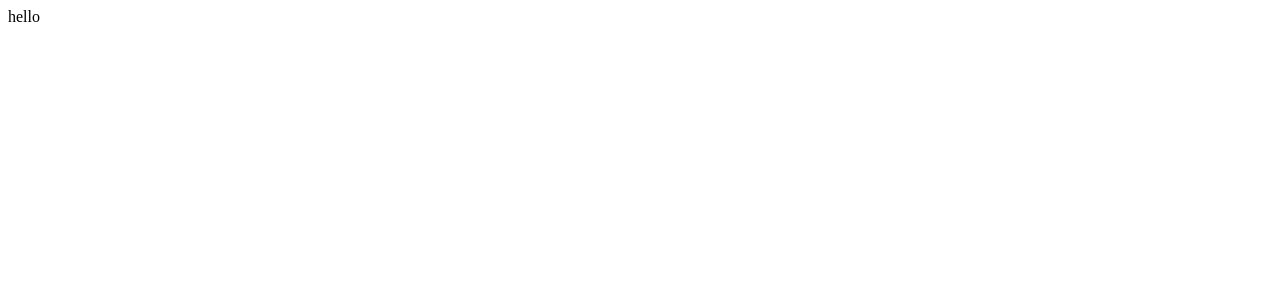
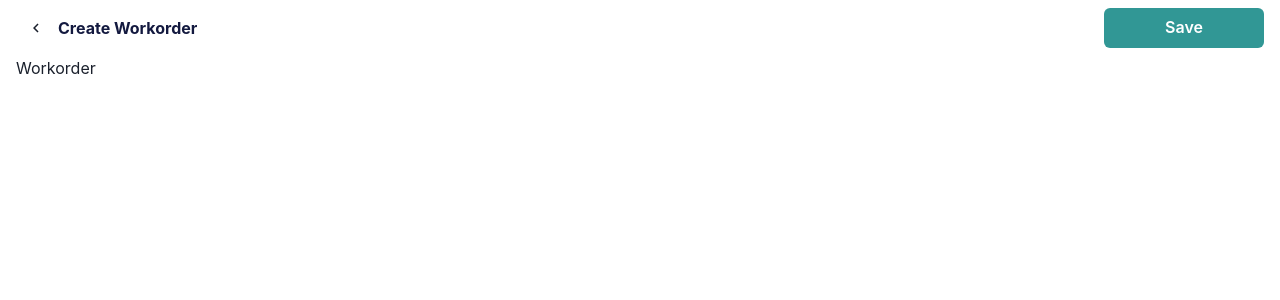
Before and after one commit to Anirudhece/makeOffice, a React (Vite) app: page / in a window 1280 px wide. Shown: the top 300 px of the page. Built offline with nearby package versions, Linux system fonts and the light colour scheme.

Commit message:
navbar done

```diff
--- a/package.json
+++ b/package.json
@@ -10,6 +10,11 @@
     "preview": "vite preview"
   },
   "dependencies": {
+    "@chakra-ui/icons": "^2.1.1",
+    "@chakra-ui/react": "^2.8.2",
+    "@emotion/react": "^11.11.4",
+    "@emotion/styled": "^11.11.5",
+    "framer-motion": "^11.0.24",
     "react": "^18.2.0",
     "react-dom": "^18.2.0"
   },
--- a/src/App.jsx
+++ b/src/App.jsx
@@ -1,10 +1,16 @@
+import React from "react";
+import { Container, Text } from "@chakra-ui/react";
+import Navbar from "./components/Navbar";
+import Workorder from "./components/Workorder";
 function App() {
-
   return (
     <>
-      <div>hello</div>
+      <Container maxW={"6xxl"}>
+        <Navbar />
+        <Workorder />
+      </Container>
     </>
-  )
+  );
 }
 
-export default App
+export default App;
--- /dev/null
+++ b/src/components/Navbar.jsx
@@ -0,0 +1,26 @@
+import React from "react";
+import { Flex, Text, IconButton, Button } from "@chakra-ui/react";
+import { ChevronLeftIcon } from "@chakra-ui/icons";
+
+const Navbar = () => {
+  return (
+    <Flex size="md" py="2" alignItems="center" justifyContent="space-between">
+      <Flex color="#13193f" alignItems="center" as="b">
+        <IconButton
+          mr="0.5"
+          fontSize='lg'
+
+          isRound={true}
+          variant="ghost"
+          icon={<ChevronLeftIcon />}
+        />
+        <Text>Create Workorder</Text>
+      </Flex>
+      <Button w='40' colorScheme="teal">
+        Save
+      </Button>
+    </Flex>
+  );
+};
+
+export default Navbar;
--- /dev/null
+++ b/src/components/Workorder.jsx
@@ -0,0 +1,9 @@
+import React from 'react'
+
+const Workorder = () => {
+  return (
+    <div>Workorder</div>
+  )
+}
+
+export default Workorder
--- a/src/main.jsx
+++ b/src/main.jsx
@@ -1,9 +1,12 @@
 import React from 'react'
 import ReactDOM from 'react-dom/client'
 import App from './App.jsx'
+import { ChakraProvider } from '@chakra-ui/react'
 
 ReactDOM.createRoot(document.getElementById('root')).render(
   <React.StrictMode>
-    <App />
+    <ChakraProvider>
+      <App />
+    </ChakraProvider>
   </React.StrictMode>,
 )
```
Also changed, not shown: 1 other file (tests, documents, lock files or other folders).
